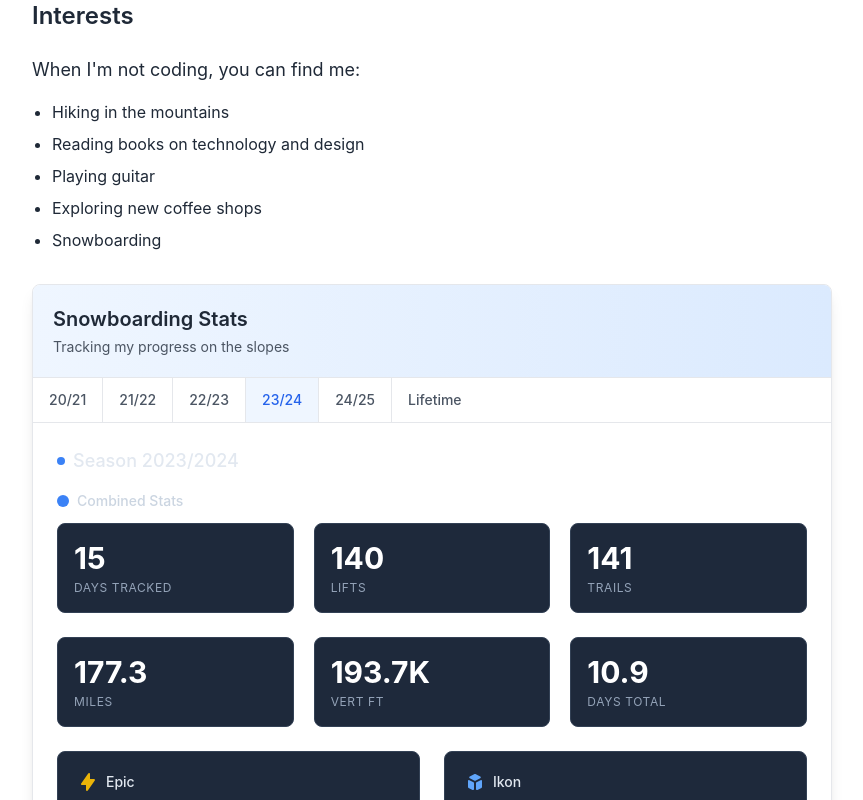
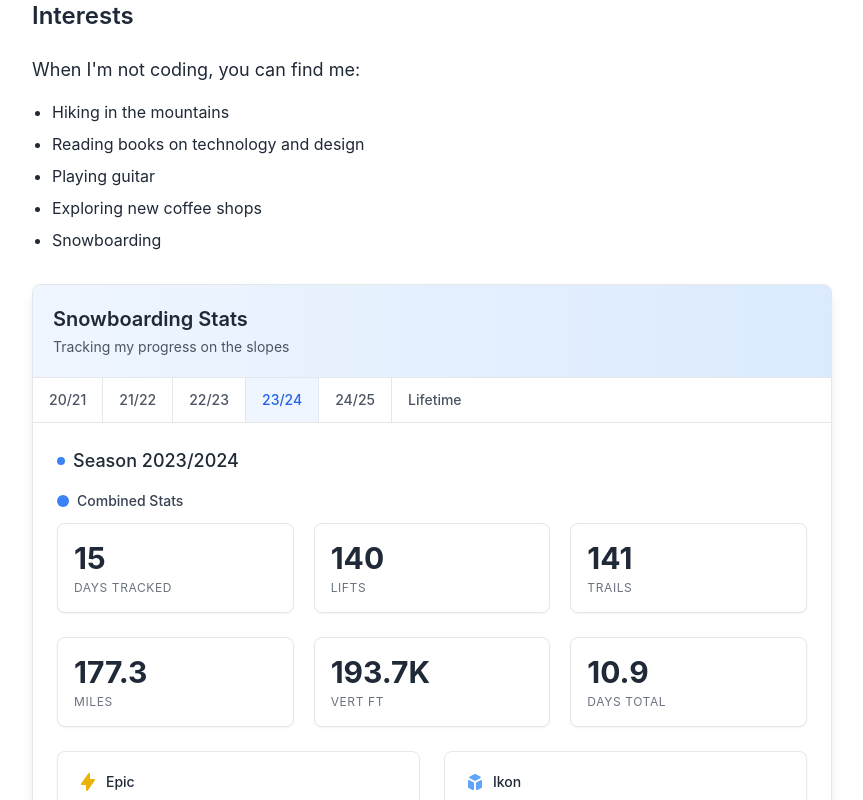
Before and after one commit to SpencerRenfro/Portfolio, a React (Create React App) app: page /about in a window 1280 px wide. Both pictures are taken after a click on the button "23/24". Shown: the part 1471-2271 px from the top of the page, without its empty margins (208-1071 px from the left). Built offline with nearby package versions, Linux system fonts and the light colour scheme.

Commit message:
Fix light/dark mode styling for snowboarding stats component

```diff
--- a/src/components/SnowboardingStats.js
+++ b/src/components/SnowboardingStats.js
@@ -249,7 +249,7 @@ const SnowboardingStats = () => {
         {/* Season 2023/2024 Stats */}
         {activeTab === '2324' && (
           <div>
-            <h4 className="text-lg font-medium mb-4 text-slate-200 flex items-center">
+            <h4 className="text-lg font-medium mb-4 text-gray-800 dark:text-slate-200 flex items-center">
               <span className="w-2 h-2 bg-blue-500 rounded-full mr-2"></span>
               Season 2023/2024
             </h4>
@@ -257,149 +257,149 @@ const SnowboardingStats = () => {
             <div className="mb-6">
               <div className="flex items-center mb-3">
                 <div className="w-3 h-3 bg-blue-500 rounded-full mr-2"></div>
-                <h5 className="text-sm font-medium text-slate-300">Combined Stats</h5>
+                <h5 className="text-sm font-medium text-gray-700 dark:text-slate-300">Combined Stats</h5>
               </div>
 
               <div className="grid grid-cols-3 gap-5 mb-6">
-                <div className="bg-slate-800 p-4 rounded-lg border border-slate-700 hover:border-blue-500 transition-colors">
-                  <p className="text-3xl font-bold text-white">15</p>
-                  <p className="text-xs uppercase tracking-wider text-slate-400 mt-1">Days Tracked</p>
+                <div className="bg-white dark:bg-slate-800 p-4 rounded-lg border border-gray-200 dark:border-slate-700 hover:border-blue-500 transition-colors shadow-sm">
+                  <p className="text-3xl font-bold text-gray-800 dark:text-white">15</p>
+                  <p className="text-xs uppercase tracking-wider text-gray-500 dark:text-slate-400 mt-1">Days Tracked</p>
                 </div>
-                <div className="bg-slate-800 p-4 rounded-lg border border-slate-700 hover:border-blue-500 transition-colors">
-                  <p className="text-3xl font-bold text-white">140</p>
-                  <p className="text-xs uppercase tracking-wider text-slate-400 mt-1">Lifts</p>
+                <div className="bg-white dark:bg-slate-800 p-4 rounded-lg border border-gray-200 dark:border-slate-700 hover:border-blue-500 transition-colors shadow-sm">
+                  <p className="text-3xl font-bold text-gray-800 dark:text-white">140</p>
+                  <p className="text-xs uppercase tracking-wider text-gray-500 dark:text-slate-400 mt-1">Lifts</p>
                 </div>
-                <div className="bg-slate-800 p-4 rounded-lg border border-slate-700 hover:border-blue-500 transition-colors">
-                  <p className="text-3xl font-bold text-white">141</p>
-                  <p className="text-xs uppercase tracking-wider text-slate-400 mt-1">Trails</p>
+                <div className="bg-white dark:bg-slate-800 p-4 rounded-lg border border-gray-200 dark:border-slate-700 hover:border-blue-500 transition-colors shadow-sm">
+                  <p className="text-3xl font-bold text-gray-800 dark:text-white">141</p>
+                  <p className="text-xs uppercase tracking-wider text-gray-500 dark:text-slate-400 mt-1">Trails</p>
                 </div>
               </div>
 
               <div className="grid grid-cols-3 gap-5 mb-6">
-                <div className="bg-slate-800 p-4 rounded-lg border border-slate-700 hover:border-blue-500 transition-colors">
-                  <p className="text-3xl font-bold text-white">177.3</p>
-                  <p className="text-xs uppercase tracking-wider text-slate-400 mt-1">Miles</p>
+                <div className="bg-white dark:bg-slate-800 p-4 rounded-lg border border-gray-200 dark:border-slate-700 hover:border-blue-500 transition-colors shadow-sm">
+                  <p className="text-3xl font-bold text-gray-800 dark:text-white">177.3</p>
+                  <p className="text-xs uppercase tracking-wider text-gray-500 dark:text-slate-400 mt-1">Miles</p>
                 </div>
-                <div className="bg-slate-800 p-4 rounded-lg border border-slate-700 hover:border-blue-500 transition-colors">
-                  <p className="text-3xl font-bold text-white">193.7K</p>
-                  <p className="text-xs uppercase tracking-wider text-slate-400 mt-1">Vert Ft</p>
+                <div className="bg-white dark:bg-slate-800 p-4 rounded-lg border border-gray-200 dark:border-slate-700 hover:border-blue-500 transition-colors shadow-sm">
+                  <p className="text-3xl font-bold text-gray-800 dark:text-white">193.7K</p>
+                  <p className="text-xs uppercase tracking-wider text-gray-500 dark:text-slate-400 mt-1">Vert Ft</p>
                 </div>
-                <div className="bg-slate-800 p-4 rounded-lg border border-slate-700 hover:border-blue-500 transition-colors">
-                  <p className="text-3xl font-bold text-white">10.9</p>
-                  <p className="text-xs uppercase tracking-wider text-slate-400 mt-1">Days Total</p>
+                <div className="bg-white dark:bg-slate-800 p-4 rounded-lg border border-gray-200 dark:border-slate-700 hover:border-blue-500 transition-colors shadow-sm">
+                  <p className="text-3xl font-bold text-gray-800 dark:text-white">10.9</p>
+                  <p className="text-xs uppercase tracking-wider text-gray-500 dark:text-slate-400 mt-1">Days Total</p>
                 </div>
               </div>
             </div>
 
             <div className="grid grid-cols-2 gap-6 mb-6">
               {/* Epic Pass Stats */}
-              <div className="bg-slate-800 p-5 rounded-lg border border-slate-700">
+              <div className="bg-white dark:bg-slate-800 p-5 rounded-lg border border-gray-200 dark:border-slate-700 shadow-sm">
                 <div className="flex items-center mb-3">
                   <svg xmlns="http://www.w3.org/2000/svg" className="h-5 w-5 text-yellow-500 mr-2" viewBox="0 0 20 20" fill="currentColor">
                     <path fillRule="evenodd" d="M11.3 1.046A1 1 0 0112 2v5h4a1 1 0 01.82 1.573l-7 10A1 1 0 018 18v-5H4a1 1 0 01-.82-1.573l7-10a1 1 0 011.12-.38z" clipRule="evenodd" />
                   </svg>
-                  <h5 className="text-sm font-medium text-slate-200">Epic</h5>
+                  <h5 className="text-sm font-medium text-gray-800 dark:text-slate-200">Epic</h5>
                 </div>
 
                 <div className="grid grid-cols-2 gap-4 mb-3">
                   <div>
-                    <p className="text-xs text-slate-400 mb-1">Days Tracked</p>
-                    <p className="text-lg font-semibold">10 days</p>
+                    <p className="text-xs text-gray-500 dark:text-slate-400 mb-1">Days Tracked</p>
+                    <p className="text-lg font-semibold text-gray-800 dark:text-white">10 days</p>
                   </div>
                   <div>
-                    <p className="text-xs text-slate-400 mb-1">Vertical</p>
-                    <p className="text-lg font-semibold">130,600 ft</p>
+                    <p className="text-xs text-gray-500 dark:text-slate-400 mb-1">Vertical</p>
+                    <p className="text-lg font-semibold text-gray-800 dark:text-white">130,600 ft</p>
                   </div>
                 </div>
 
                 <div className="grid grid-cols-2 gap-4 mb-3">
                   <div>
-                    <p className="text-xs text-slate-400 mb-1">Lifts Ridden</p>
-                    <p className="text-lg font-semibold">88 lifts</p>
+                    <p className="text-xs text-gray-500 dark:text-slate-400 mb-1">Lifts Ridden</p>
+                    <p className="text-lg font-semibold text-gray-800 dark:text-white">88 lifts</p>
                   </div>
                   <div>
-                    <p className="text-xs text-slate-400 mb-1">Miles</p>
-                    <p className="text-lg font-semibold">94.34 mi</p>
+                    <p className="text-xs text-gray-500 dark:text-slate-400 mb-1">Miles</p>
+                    <p className="text-lg font-semibold text-gray-800 dark:text-white">94.34 mi</p>
                   </div>
                 </div>
 
                 <div className="grid grid-cols-2 gap-4">
                   <div>
-                    <p className="text-xs text-slate-400 mb-1">Highest Elevation</p>
-                    <p className="text-lg font-semibold">12,491 ft</p>
+                    <p className="text-xs text-gray-500 dark:text-slate-400 mb-1">Highest Elevation</p>
+                    <p className="text-lg font-semibold text-gray-800 dark:text-white">12,491 ft</p>
                   </div>
                   <div>
-                    <p className="text-xs text-slate-400 mb-1">Most Visited</p>
-                    <p className="text-lg font-semibold">Keystone</p>
+                    <p className="text-xs text-gray-500 dark:text-slate-400 mb-1">Most Visited</p>
+                    <p className="text-lg font-semibold text-gray-800 dark:text-white">Keystone</p>
                   </div>
                 </div>
               </div>
 
               {/* Ikon Pass Stats */}
-              <div className="bg-slate-800 p-5 rounded-lg border border-slate-700">
+              <div className="bg-white dark:bg-slate-800 p-5 rounded-lg border border-gray-200 dark:border-slate-700 shadow-sm">
                 <div className="flex items-center mb-3">
                   <svg xmlns="http://www.w3.org/2000/svg" className="h-5 w-5 text-blue-400 mr-2" viewBox="0 0 20 20" fill="currentColor">
                     <path d="M11 17a1 1 0 001.447.894l4-2A1 1 0 0017 15V9.236a1 1 0 00-1.447-.894l-4 2a1 1 0 00-.553.894V17zM15.211 6.276a1 1 0 000-1.788l-4.764-2.382a1 1 0 00-.894 0L4.789 4.488a1 1 0 000 1.788l4.764 2.382a1 1 0 00.894 0l4.764-2.382zM4.447 8.342A1 1 0 003 9.236V15a1 1 0 00.553.894l4 2A1 1 0 009 17v-5.764a1 1 0 00-.553-.894l-4-2z" />
                   </svg>
-                  <h5 className="text-sm font-medium text-slate-200">Ikon</h5>
+                  <h5 className="text-sm font-medium text-gray-800 dark:text-slate-200">Ikon</h5>
                 </div>
 
                 <div className="grid grid-cols-2 gap-4 mb-3">
                   <div>
-                    <p className="text-xs text-slate-400 mb-1">Days Tracked</p>
-                    <p className="text-lg font-semibold">5 days</p>
+                    <p className="text-xs text-gray-500 dark:text-slate-400 mb-1">Days Tracked</p>
+                    <p className="text-lg font-semibold text-gray-800 dark:text-white">5 days</p>
                   </div>
                   <div>
-                    <p className="text-xs text-slate-400 mb-1">Vertical</p>
-                    <p className="text-lg font-semibold">63,135 ft</p>
+                    <p className="text-xs text-gray-500 dark:text-slate-400 mb-1">Vertical</p>
+                    <p className="text-lg font-semibold text-gray-800 dark:text-white">63,135 ft</p>
                   </div>
                 </div>
 
                 <div className="grid grid-cols-2 gap-4 mb-3">
                   <div>
-                    <p className="text-xs text-slate-400 mb-1">Lifts Ridden</p>
-                    <p className="text-lg font-semibold">52 lifts</p>
+                    <p className="text-xs text-gray-500 dark:text-slate-400 mb-1">Lifts Ridden</p>
+                    <p className="text-lg font-semibold text-gray-800 dark:text-white">52 lifts</p>
                   </div>
                   <div>
-                    <p className="text-xs text-slate-400 mb-1">Trails</p>
-                    <p className="text-lg font-semibold">141 trails</p>
+                    <p className="text-xs text-gray-500 dark:text-slate-400 mb-1">Trails</p>
+                    <p className="text-lg font-semibold text-gray-800 dark:text-white">141 trails</p>
                   </div>
                 </div>
 
                 <div className="grid grid-cols-2 gap-4 mb-3">
                   <div>
-                    <p className="text-xs text-slate-400 mb-1">Miles</p>
-                    <p className="text-lg font-semibold">83 miles</p>
+                    <p className="text-xs text-gray-500 dark:text-slate-400 mb-1">Miles</p>
+                    <p className="text-lg font-semibold text-gray-800 dark:text-white">83 miles</p>
                   </div>
                   <div>
-                    <p className="text-xs text-slate-400 mb-1">Time on Mountain</p>
-                    <p className="text-lg font-semibold">21.6 hours</p>
+                    <p className="text-xs text-gray-500 dark:text-slate-400 mb-1">Time on Mountain</p>
+                    <p className="text-lg font-semibold text-gray-800 dark:text-white">21.6 hours</p>
                   </div>
                 </div>
 
                 <div className="grid grid-cols-2 gap-4">
                   <div>
-                    <p className="text-xs text-slate-400 mb-1">Most Visited</p>
-                    <p className="text-lg font-semibold">Arapahoe Basin</p>
+                    <p className="text-xs text-gray-500 dark:text-slate-400 mb-1">Most Visited</p>
+                    <p className="text-lg font-semibold text-gray-800 dark:text-white">Arapahoe Basin</p>
                   </div>
                   <div>
-                    <p className="text-xs text-slate-400 mb-1">Days Total</p>
-                    <p className="text-lg font-semibold">~0.9 days</p>
+                    <p className="text-xs text-gray-500 dark:text-slate-400 mb-1">Days Total</p>
+                    <p className="text-lg font-semibold text-gray-800 dark:text-white">~0.9 days</p>
                   </div>
                 </div>
               </div>
             </div>
 
-            <div className="bg-slate-800 p-4 rounded-lg border border-slate-700">
-              <p className="text-sm font-medium mb-2 text-slate-300">Difficulty Breakdown (Ikon)</p>
-              <div className="w-full h-3 bg-slate-700 rounded-full overflow-hidden mb-2">
+            <div className="bg-white dark:bg-slate-800 p-4 rounded-lg border border-gray-200 dark:border-slate-700 shadow-sm">
+              <p className="text-sm font-medium mb-2 text-gray-700 dark:text-slate-300">Difficulty Breakdown (Ikon)</p>
+              <div className="w-full h-3 bg-gray-200 dark:bg-slate-700 rounded-full overflow-hidden mb-2">
                 <div className="flex h-full">
                   <div className="bg-green-500 h-full" style={{ width: '42%' }}></div>
                   <div className="bg-blue-500 h-full" style={{ width: '38%' }}></div>
-                  <div className="bg-slate-900 h-full" style={{ width: '20%' }}></div>
+                  <div className="bg-gray-800 dark:bg-slate-900 h-full" style={{ width: '20%' }}></div>
                 </div>
               </div>
-              <div className="flex justify-between text-xs text-slate-400">
+              <div className="flex justify-between text-xs text-gray-600 dark:text-slate-400">
                 <div className="flex items-center">
                   <span className="w-2 h-2 bg-green-500 rounded-full mr-1"></span>
                   <span>Green (42%)</span>
@@ -409,7 +409,7 @@ const SnowboardingStats = () => {
                   <span>Blue (38%)</span>
                 </div>
                 <div className="flex items-center">
-                  <span className="w-2 h-2 bg-slate-900 rounded-full mr-1"></span>
+                  <span className="w-2 h-2 bg-gray-800 dark:bg-slate-900 rounded-full mr-1"></span>
                   <span>Black (20%)</span>
                 </div>
               </div>
```
